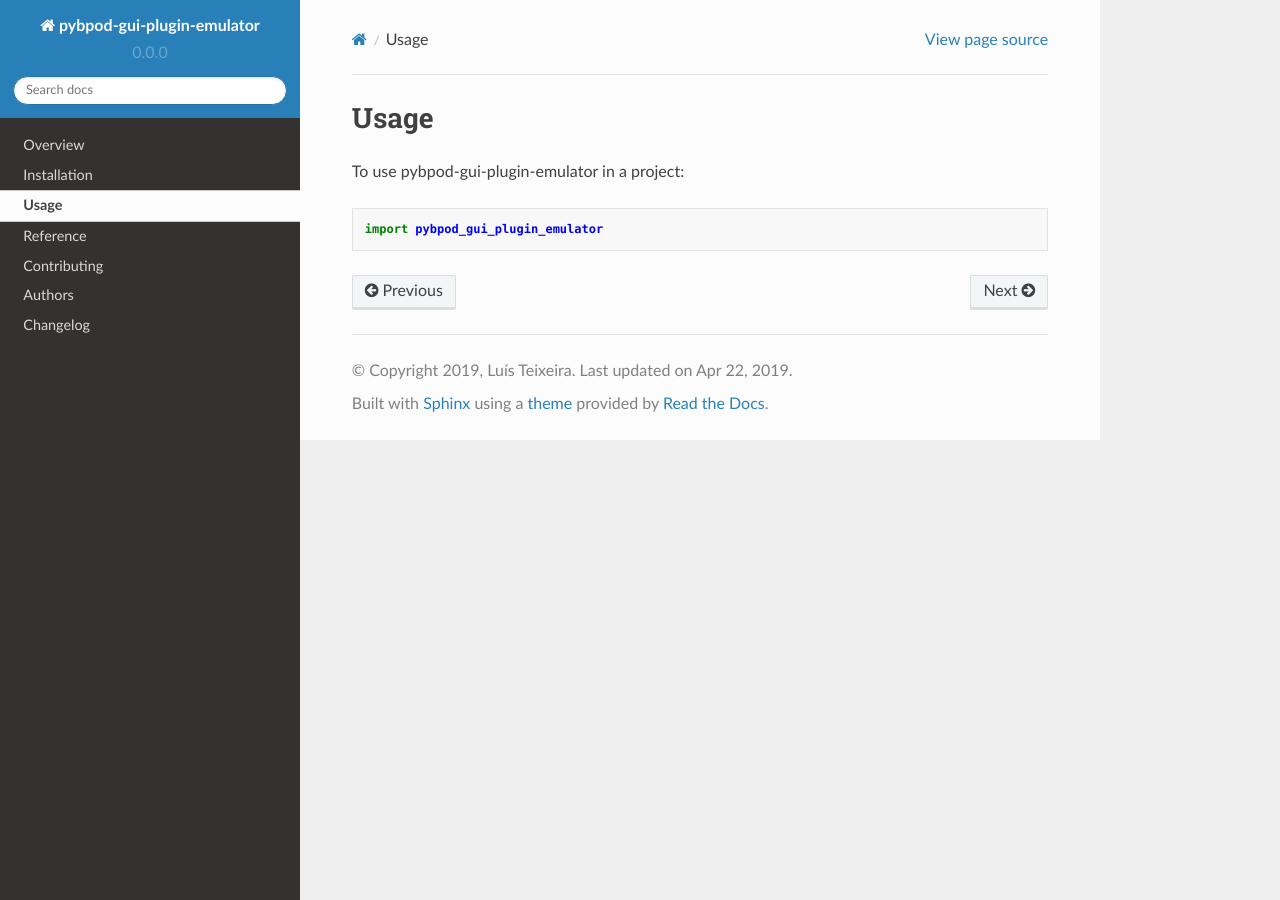
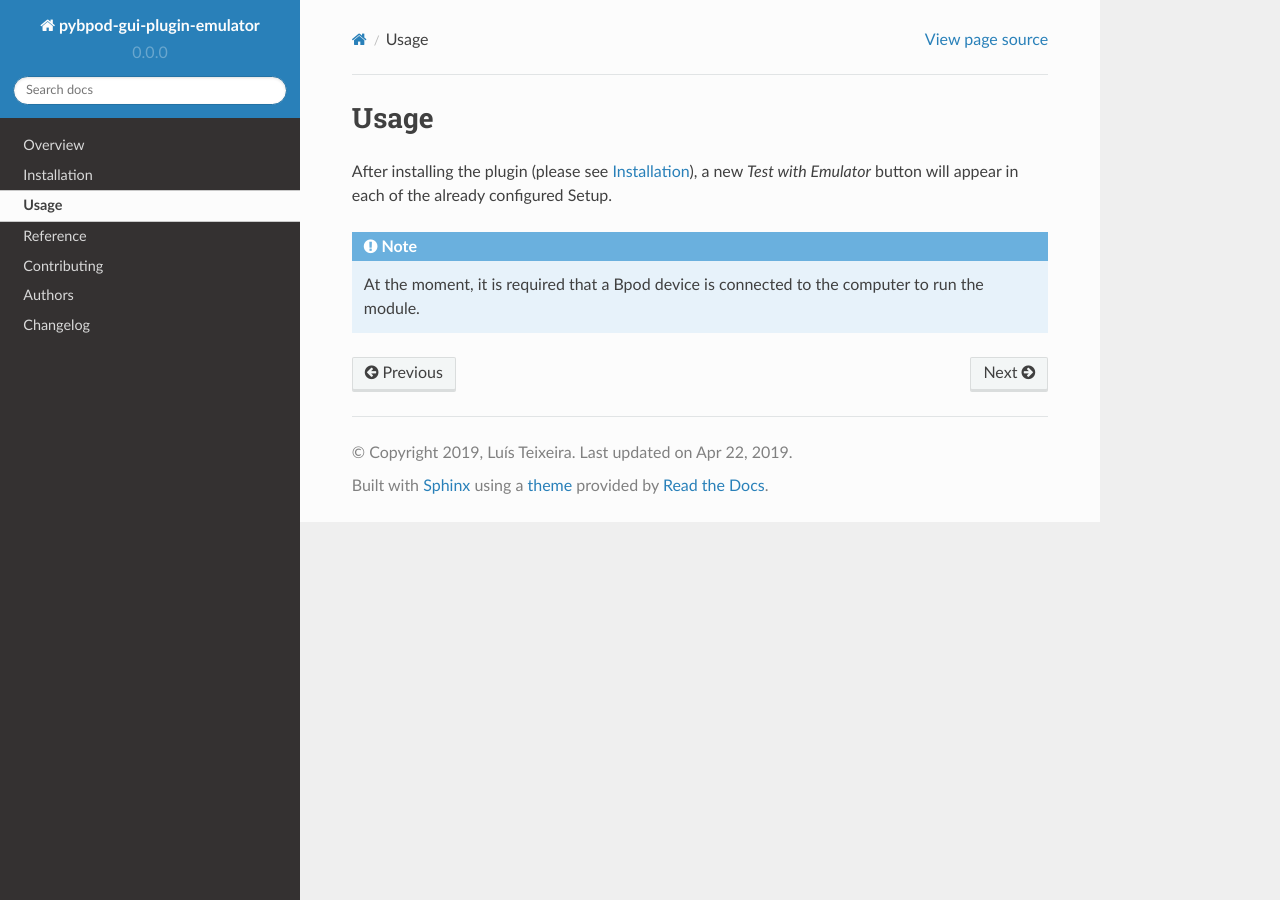
Before and after one commit to ckarageorgkaneen/pybpod-gui-plugin-emulator, a Sphinx documentation site: the page built from docs/usage.rst, in a window 1280 px wide. Built offline with Sphinx 7.4.7 and the Read the Docs theme 2.0.0, drawn with Linux system fonts in a browser that asks for light colours.

Commit message:
Updated usage section

```diff
--- a/docs/installation.rst
+++ b/docs/installation.rst
@@ -1,3 +1,5 @@
+.. _installation:
+
 ============
 Installation
 ============
--- a/docs/usage.rst
+++ b/docs/usage.rst
@@ -2,6 +2,9 @@
 Usage
 =====
 
-To use pybpod-gui-plugin-emulator in a project::
+After installing the plugin (please see :ref:`installation`),
+a new *Test with Emulator* button will appear in each of the
+already configured Setup.
 
-	import pybpod_gui_plugin_emulator
+.. note::
+    At the moment, it is required that a Bpod device is connected to the computer to run the module.
```
